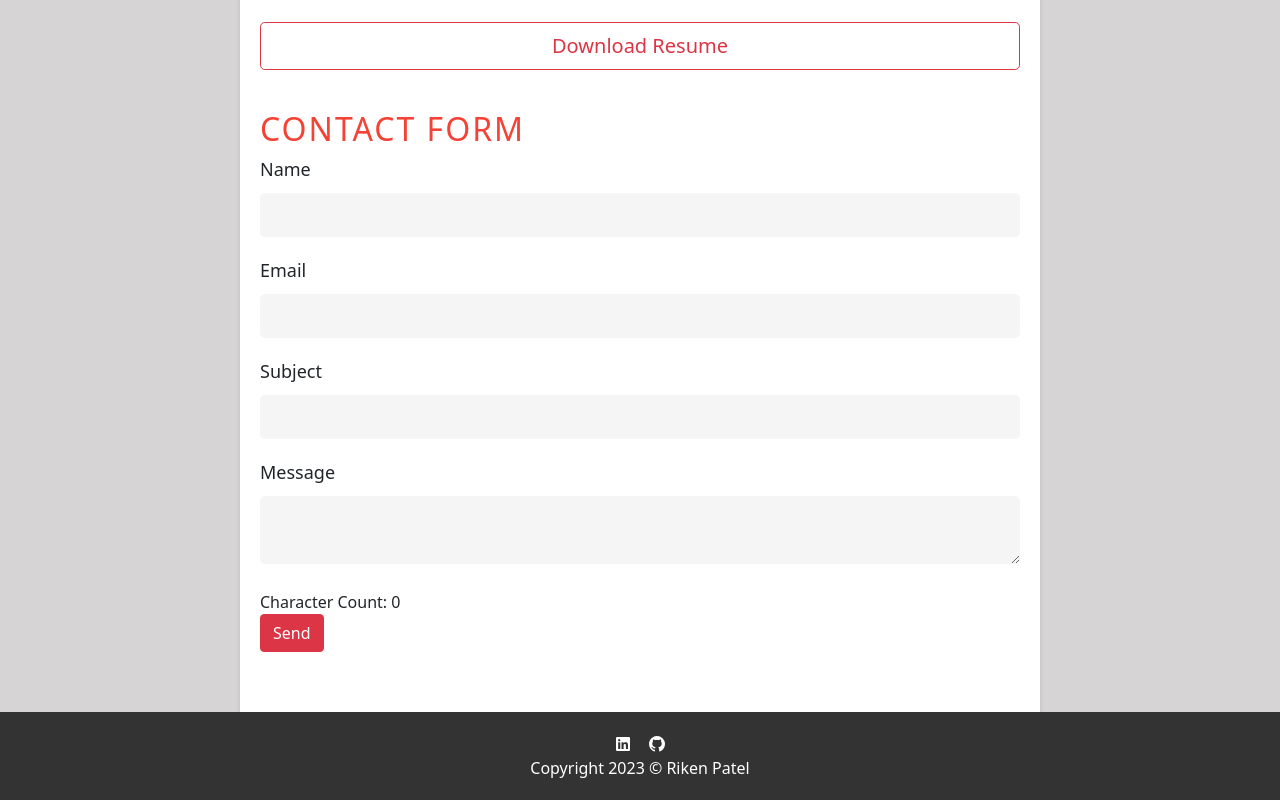
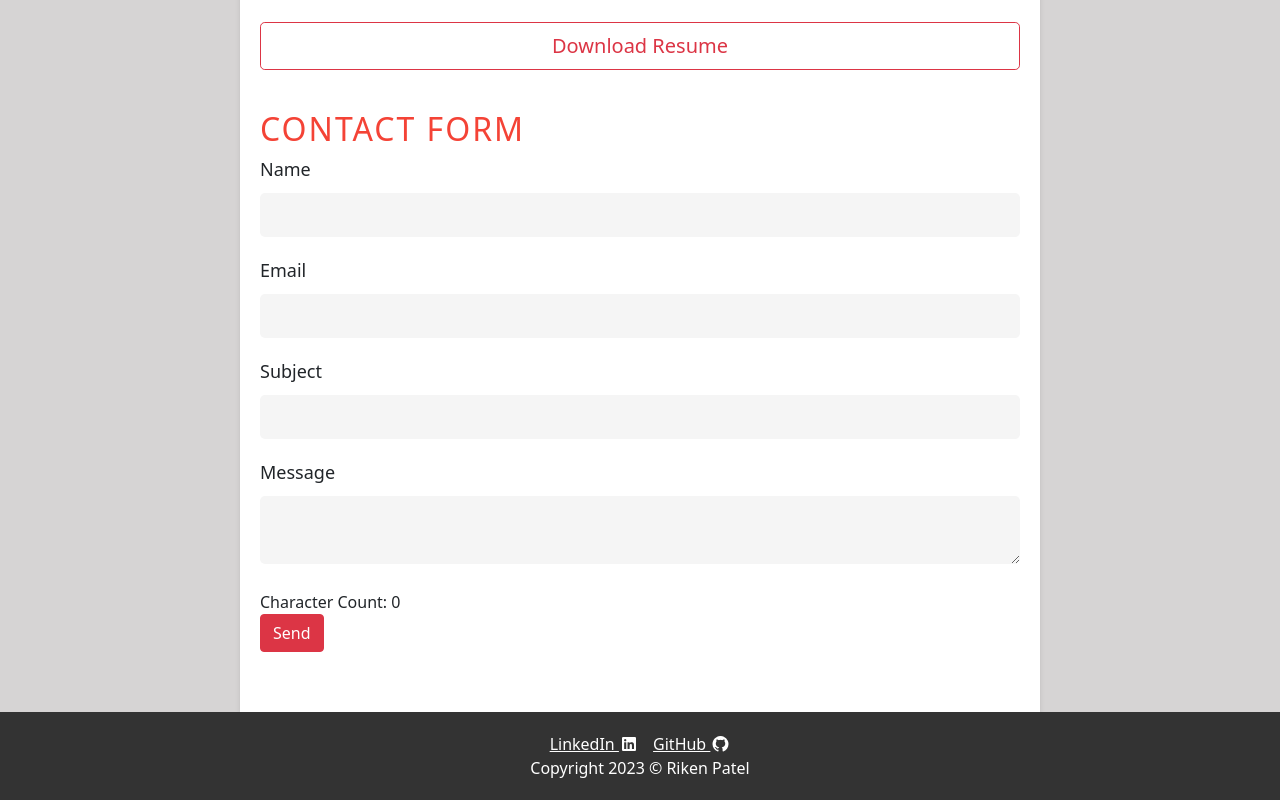
Before and after one commit to RikenP/RikenP.github.io, a plain HTML site: page index.html in a window 1280 px wide. Shown: the part 2718-3518 px from the top of the page. Drawn offline with nearby package versions, Linux system fonts and the light colour scheme.

Commit message:
embed link changes

```diff
--- a/index.html
+++ b/index.html
@@ -282,8 +282,8 @@
 
   <footer>
     <div>
-        <a href="https://www.linkedin.com/in/rikenpatel1" download target="_blank"><i class="fa-brands fa-1.5x fa-linkedin LI-logo"></i></a>
-        <a href="https://github.com/RikenP" download target="_blank"><i class="fa-brands fa-1.5x fa-github"></i></a>
+        <a href="https://www.linkedin.com/in/rikenpatel1" download target="_blank">LinkedIn <i class="fa-brands fa-1.5x fa-linkedin LI-logo"></i></a>
+        <a href="https://github.com/RikenP" download target="_blank">GitHub <i class="fa-brands fa-1.5x fa-github"></i></a>
     </div>
     <p>Copyright 2023 © Riken Patel</p>
   </footer>
```
